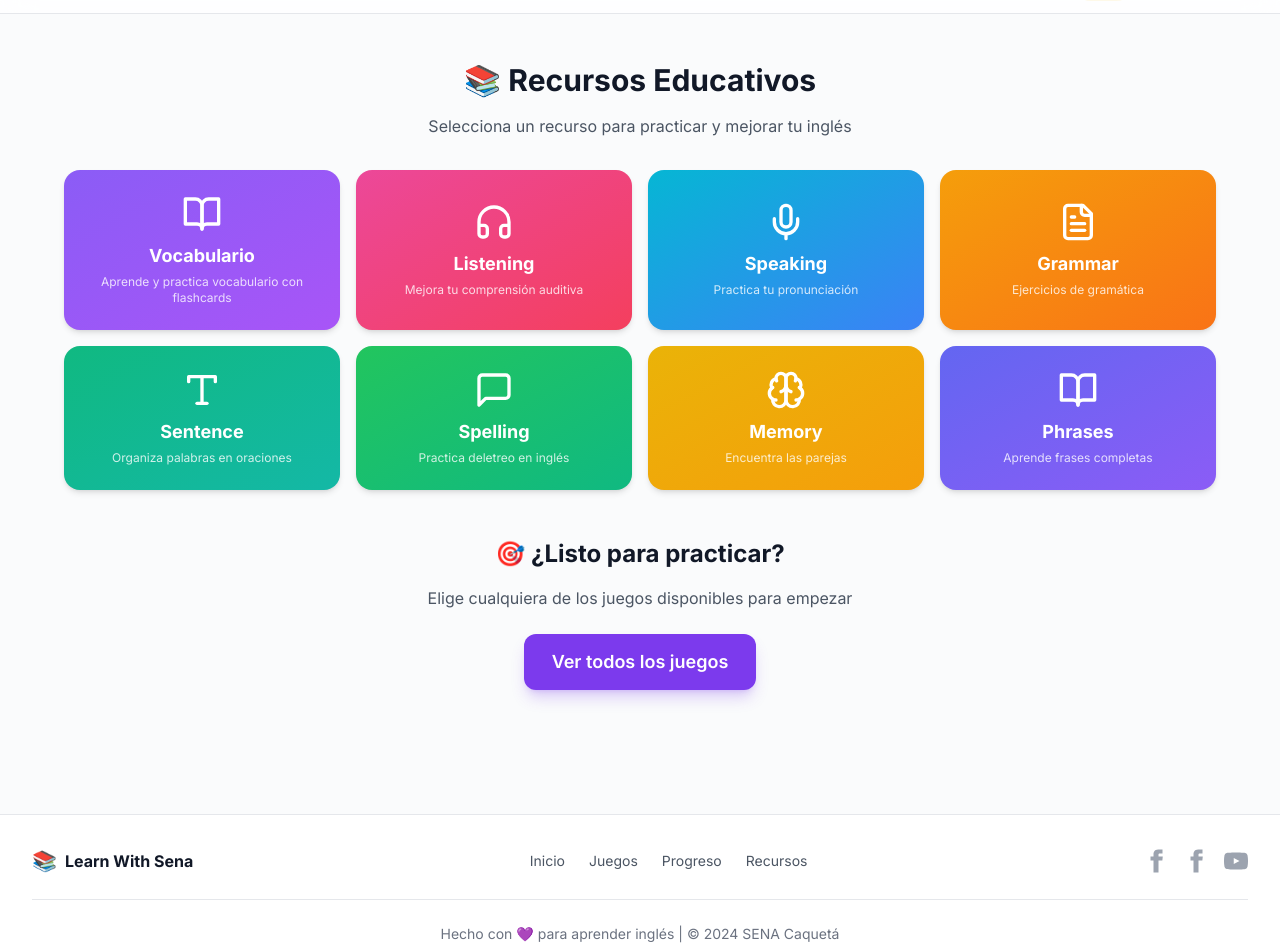
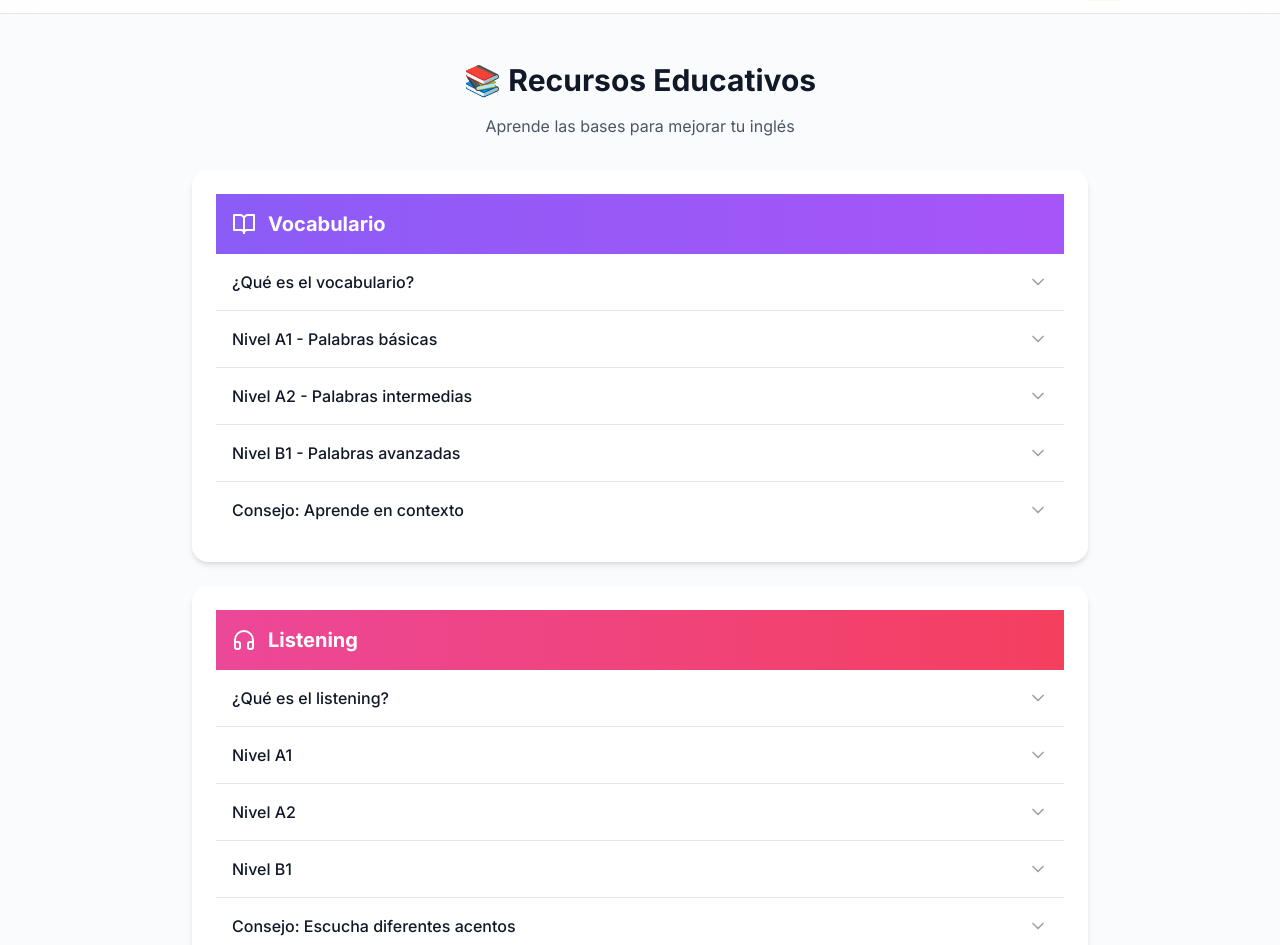
Before and after one commit to laurreat/LWS, a Next.js app: page /resources in a window 1280 px wide. Shown: the part 51-996 px from the top of the page. Built offline with nearby package versions, Linux system fonts and the light colour scheme.

Commit message:
Update resources - educational content instead of game links

```diff
--- a/src/app/resources/page.tsx
+++ b/src/app/resources/page.tsx
@@ -1,107 +1,183 @@
 "use client";
 
-import Link from "next/link";
+import { useState } from "react";
 import { motion } from "framer-motion";
-import { BookOpen, Headphones, Mic, FileText, Brain, Type, MessageSquare } from "lucide-react";
-import { Card, Button } from "@/components/ui";
+import { BookOpen, Headphones, Mic, FileText, ChevronDown, ChevronUp } from "lucide-react";
+import { Card } from "@/components/ui";
 
 const resources = [
   {
     category: "Vocabulario",
     icon: BookOpen,
     color: "from-violet-500 to-purple-500",
-    link: "/games/vocabulary",
-    description: "Aprende y practica vocabulario con flashcards",
+    items: [
+      {
+        title: "¿Qué es el vocabulario?",
+        content: "El vocabulario son todas las palabras que conoces en un idioma. Cuantas más palabras aprendas, mejor podrás comunicarte.",
+      },
+      {
+        title: "Nivel A1 - Palabras básicas",
+        content: "Son las primeras 100 palabras que debes aprender: colores, números, animales, familia, comida, partes del cuerpo, ropa y objetos escolares.",
+      },
+      {
+        title: "Nivel A2 - Palabras intermedias",
+        content: "Palabras para describir el clima, lugares, transporte, deportes, música, emociones y profesiones.",
+      },
+      {
+        title: "Nivel B1 - Palabras avanzadas",
+        content: "Vocabulario para tecnología, ciencia, medio ambiente, negocios y arte.",
+      },
+      {
+        title: "Consejo: Aprende en contexto",
+        content: "Es más fácil recordar palabras cuando las aprendes en frases o situaciones reales, no solas.",
+      },
+    ],
   },
   {
     category: "Listening",
     icon: Headphones,
     color: "from-pink-500 to-rose-500",
-    link: "/games/listening",
-    description: "Mejora tu comprensión auditiva",
+    items: [
+      {
+        title: "¿Qué es el listening?",
+        content: "Es la habilidad de entender lo que escuchas. Es importante porque te ayuda a comunicarte con otros.",
+      },
+      {
+        title: "Nivel A1",
+        content: "Escucha frases simples y cortas. Practica con saludos y preguntas básicas.",
+      },
+      {
+        title: "Nivel A2",
+        content: "Puedes entender conversaciones sobre temas familiares como trabajo, escuela y pasatiempos.",
+      },
+      {
+        title: "Nivel B1",
+        content: "Entiende ideas principales de conversaciones más largas y temas que no son familiares.",
+      },
+      {
+        title: "Consejo: Escucha diferentes acentos",
+        content: "El inglés se habla diferente en cada país. Escucha a personas de distintas regiones.",
+      },
+    ],
   },
   {
     category: "Speaking",
     icon: Mic,
     color: "from-cyan-500 to-blue-500",
-    link: "/games/speaking",
-    description: "Practica tu pronunciación",
+    items: [
+      {
+        title: "¿Qué es el speaking?",
+        content: "Es la habilidad de hablar en inglés. Incluye pronunciación, fluidez y gramática.",
+      },
+      {
+        title: "Nivel A1",
+        content: "Saludos, presentarte, preguntar cosas básicas. Usa frases cortas y simples.",
+      },
+      {
+        title: "Nivel A2",
+        content: "Puedes tener conversaciones sobre temas cotidianos como compras, direcciones y experiencias.",
+      },
+      {
+        title: "Nivel B1",
+        content: "Expresa opiniones y da explicaciones. Puedes narrar historias y describir planes.",
+      },
+      {
+        title: "Consejo: No tengas miedo de errar",
+        content: "Es normal equivocarse. Hablar es la mejor manera de mejorar. ¡No te rindas!",
+      },
+    ],
   },
   {
     category: "Grammar",
     icon: FileText,
     color: "from-amber-500 to-orange-500",
-    link: "/games/grammar",
-    description: "Ejercicios de gramática",
+    items: [
+      {
+        title: "¿Qué es la gramática?",
+        content: "Son las reglas que告诉我们 cómo usar las palabras correctamente en oraciones.",
       },
       {
-    category: "Sentence",
-    icon: Type,
-    color: "from-emerald-500 to-teal-500",
-    link: "/games/sentence",
-    description: "Organiza palabras en oraciones",
+        title: "Nivel A1 - basics",
+        content: "Verbos ser/estar (am/is/are), presente simple, artículos (a, an, the), posesivos (my, your).",
       },
       {
-    category: "Spelling",
-    icon: MessageSquare,
-    color: "from-green-500 to-emerald-500",
-    link: "/games/spelling",
-    description: "Practica deletreo en inglés",
+        title: "Nivel A2 - intermedio",
+        content: "Past simple, present perfect, condicionales (if clauses), comparativos y superlativos.",
       },
       {
-    category: "Memory",
-    icon: Brain,
-    color: "from-yellow-500 to-amber-500",
-    link: "/games/memory",
-    description: "Encuentra las parejas",
+        title: "Nivel B1 - avanzado",
+        content: "Past perfect, future perfect, reported speech, passive voice, relative clauses.",
       },
       {
-    category: "Phrases",
-    icon: BookOpen,
-    color: "from-indigo-500 to-violet-500",
-    link: "/games/phrases",
-    description: "Aprende frases completas",
+        title: "Consejo: Estudia un poco cada día",
+        content: "La gramática se aprende mejor con práctica constante. Haz ejercicios todos los días.",
+      },
+    ],
   },
 ];
 
 export default function ResourcesPage() {
+  const [expanded, setExpanded] = useState<number | null>(null);
+
+  const toggleExpand = (index: number) => {
+    setExpanded(expanded === index ? null : index);
+  };
+
   return (
     <div className="min-h-screen p-4">
-      <div className="max-w-6xl mx-auto py-8">
+      <div className="max-w-4xl mx-auto py-8">
         <h1 className="text-3xl font-bold text-center mb-4">📚 Recursos Educativos</h1>
         <p className="text-center text-gray-600 dark:text-gray-300 mb-8">
-          Selecciona un recurso para practicar y mejorar tu inglés
+          Aprende las bases para mejorar tu inglés
         </p>
 
-        <div className="grid grid-cols-2 md:grid-cols-3 lg:grid-cols-4 gap-4">
-          {resources.map((resource, index) => (
+        <div className="space-y-6">
+          {resources.map((category, categoryIndex) => (
             <motion.div
-              key={resource.category}
+              key={category.category}
               initial={{ opacity: 0, y: 20 }}
               animate={{ opacity: 1, y: 0 }}
-              transition={{ delay: index * 0.05 }}
+              transition={{ delay: categoryIndex * 0.1 }}
             >
-              <Link href={resource.link}>
-                <Card hover className={`bg-gradient-to-br ${resource.color} border-0 h-full min-h-[140px]`}>
-                  <div className="text-center text-white h-full flex flex-col justify-center items-center">
-                    <resource.icon className="w-10 h-10 mb-2" />
-                    <h2 className="text-lg font-bold">{resource.category}</h2>
-                    <p className="text-xs text-white/80 mt-1">{resource.description}</p>
+              <Card className="overflow-hidden">
+                <div className={`bg-gradient-to-r ${category.color} p-4 text-white`}>
+                  <div className="flex items-center gap-3">
+                    <category.icon className="w-6 h-6" />
+                    <h2 className="text-xl font-bold">{category.category}</h2>
+                  </div>
+                </div>
+                <div className="divide-y divide-gray-200 dark:divide-gray-700">
+                  {category.items.map((item, itemIndex) => (
+                    <div key={itemIndex}>
+                      <button
+                        onClick={() => toggleExpand(categoryIndex * 100 + itemIndex)}
+                        className="w-full flex items-center justify-between p-4 text-left hover:bg-gray-50 dark:hover:bg-gray-800 transition-colors"
+                      >
+                        <span className="font-medium">{item.title}</span>
+                        {expanded === categoryIndex * 100 + itemIndex ? (
+                          <ChevronUp className="w-5 h-5 text-gray-400" />
+                        ) : (
+                          <ChevronDown className="w-5 h-5 text-gray-400" />
+                        )}
+                      </button>
+                      {expanded === categoryIndex * 100 + itemIndex && (
+                        <motion.div
+                          initial={{ height: 0, opacity: 0 }}
+                          animate={{ height: "auto", opacity: 1 }}
+                          exit={{ height: 0, opacity: 0 }}
+                          className="px-4 pb-4"
+                        >
+                          <p className="text-gray-600 dark:text-gray-300 bg-gray-50 dark:bg-gray-800 p-4 rounded-lg">
+                            {item.content}
+                          </p>
+                        </motion.div>
+                      )}
+                    </div>
+                  ))}
                 </div>
               </Card>
-              </Link>
             </motion.div>
           ))}
-        </div>
-
-        <div className="mt-12 text-center">
-          <h2 className="text-2xl font-bold mb-4">🎯 ¿Listo para practicar?</h2>
-          <p className="text-gray-600 dark:text-gray-300 mb-6">
-            Elige cualquiera de los juegos disponibles para empezar
-          </p>
-          <Link href="/">
-            <Button size="lg">Ver todos los juegos</Button>
-          </Link>
         </div>
       </div>
     </div>
```
Lines whose indentation alone changed are shown as unchanged.
